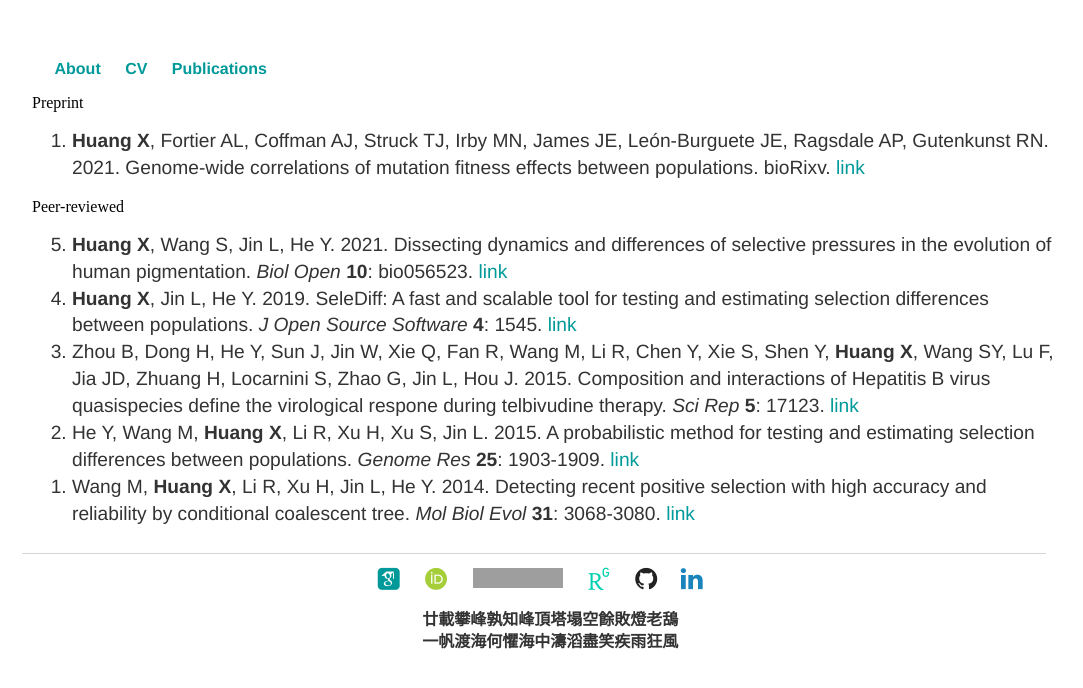
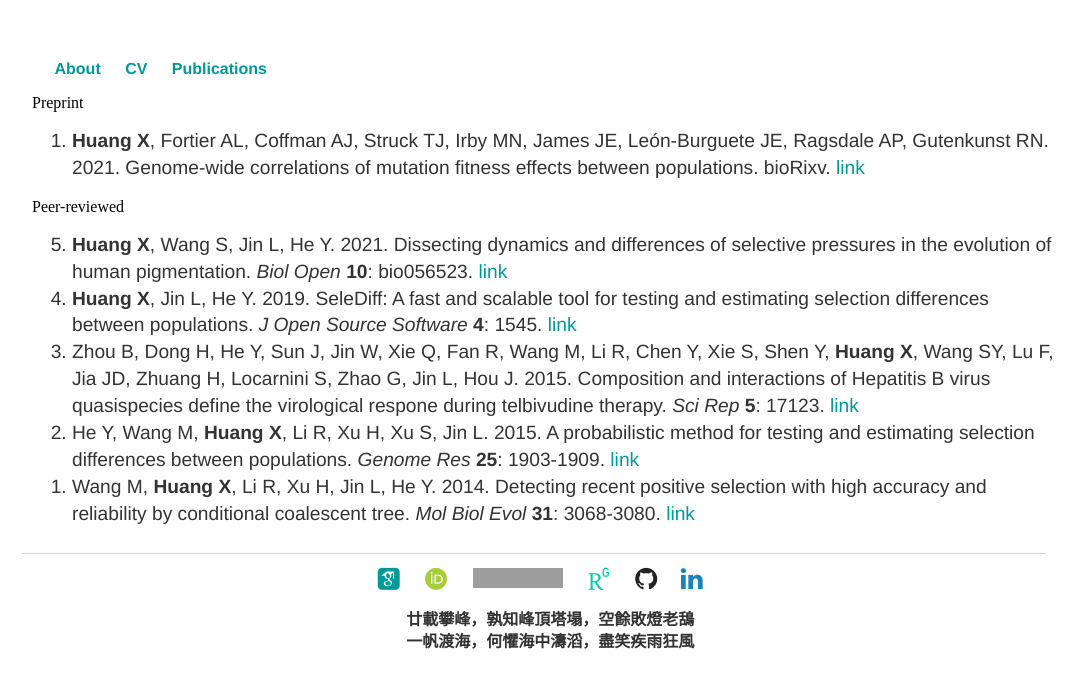
Before and after one commit to xin-huang/xin-huang.github.io, a Jekyll site: the page built from publications/index.html, in a window 1280 px wide. Shown: the top 688 px of the page, without its empty margins (106-1189 px from the left). Built offline with Jekyll 4.4.1, drawn with Linux system fonts in a browser that asks for light colours; some web fonts are replaced; comment, search, counter and statistics services are not loaded; grey boxes are pictures that could not be loaded.

Commit message:
20210211 Update

```diff
--- a/_layouts/default.html
+++ b/_layouts/default.html
@@ -64,7 +64,7 @@
             <!-- <p class="poem">談風月，評聖愚，撫劍笑公輸。<br>巧奪班門明夜火，鋒海照寒軀。</p> -->
             <!-- <p class="poem">鏽劍何在？盛名何來？ <br>全作腐骨鑄屍骸，千年難成盡無奈。<br>寧拋冠，望興嘆，百感傷懷，廢字成哀。</p> -->
             <!-- <p class="poem">家富人寧，終有個，家亡人散各奔騰。<br>枉費了意懸懸半世心，好一似盪悠悠三更夢。<br>忽喇喇似大廈傾，昏慘慘似燈將盡。<br>呀！一場歡喜忽悲辛。嘆人世，終難定！</p> -->
-            <p class="poem" style="text-align: center">廿載攀峰孰知峰頂塔塌空餘敗燈老鴰<br>一帆渡海何懼海中濤滔盡笑疾雨狂風</p>
+            <p class="poem" style="text-align: center">廿載攀峰，孰知峰頂塔塌，空餘敗燈老鴰<br>一帆渡海，何懼海中濤滔，盡笑疾雨狂風</p>
         </ul>
     </footer>
     {% include analytics.html %}
```
